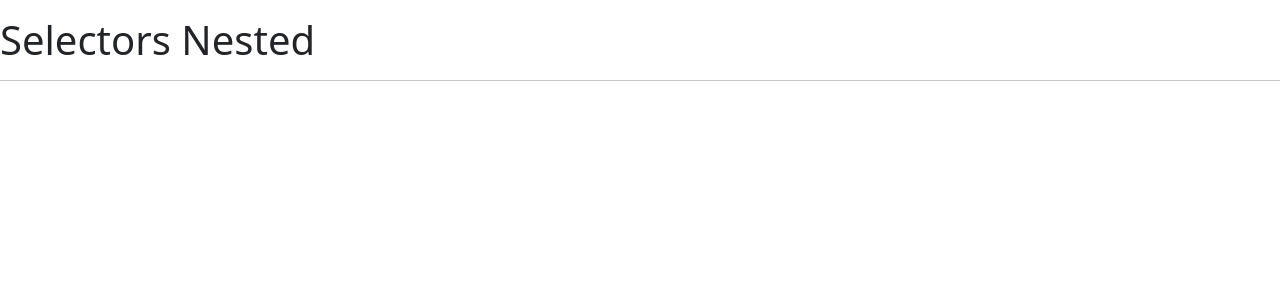
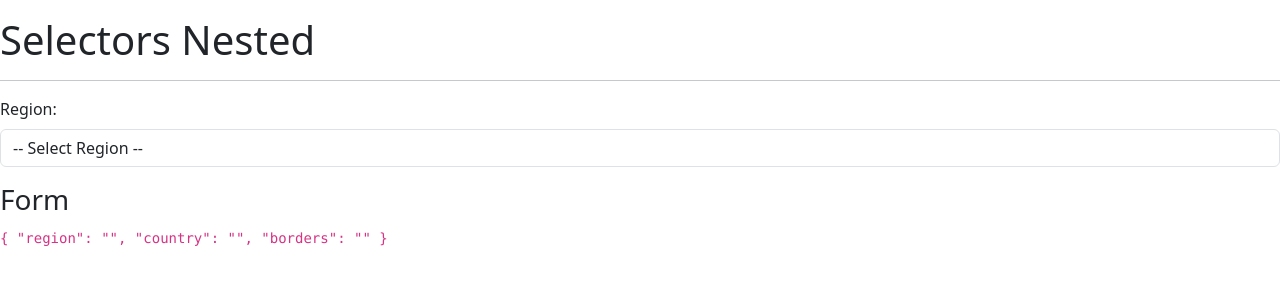
Before and after one commit to MuhamadIffatullathoif/angular-selectors, an Angular app: page /selector/selector in a window 1280 px wide. Shown: the top 300 px of the page. Built offline with nearby package versions, Linux system fonts and the light colour scheme.

Commit message:
02. Reactive Forms First Selector

```diff
--- a/src/app/countries/countries.module.ts
+++ b/src/app/countries/countries.module.ts
@@ -3,6 +3,7 @@ import { CommonModule } from '@angular/common';
 
 import { CountriesRoutingModule } from './countries-routing.module';
 import { SelectorPageComponent } from './pages/selector-page/selector-page.component';
+import {ReactiveFormsModule} from "@angular/forms";
 
 
 @NgModule({
@@ -11,7 +12,8 @@ import { SelectorPageComponent } from './pages/selector-page/selector-page.compo
   ],
   imports: [
     CommonModule,
-    CountriesRoutingModule
+    CountriesRoutingModule,
+    ReactiveFormsModule
   ]
 })
 export class CountriesModule { }
--- a/src/app/countries/pages/selector-page/selector-page.component.html
+++ b/src/app/countries/pages/selector-page/selector-page.component.html
@@ -1,2 +1,21 @@
 <h1 class="mt-3">Selectors Nested</h1>
 <hr>
+
+<form [formGroup]="myForm">
+
+  <!--Region-->
+  <div class="row mb-3">
+    <div class="col">
+      <label class="form-label">Region:</label>
+      <select class="form-control">
+        <option value="">-- Select Region --</option>
+      </select>
+    </div>
+  </div>
+
+</form>
+
+<h3>Form</h3>
+<code>
+  {{myForm.value | json}}
+</code>
--- a/src/app/countries/pages/selector-page/selector-page.component.ts
+++ b/src/app/countries/pages/selector-page/selector-page.component.ts
@@ -1,4 +1,5 @@
-import { Component } from '@angular/core';
+import {Component} from '@angular/core';
+import {FormBuilder, FormGroup, Validators} from "@angular/forms";
 
 @Component({
   selector: 'app-selector-page',
@@ -7,4 +8,12 @@ import { Component } from '@angular/core';
 })
 export class SelectorPageComponent {
 
+  public myForm: FormGroup = this.fb.group({
+    region: ['', Validators.required],
+    country: ['', Validators.required],
+    borders: ['', Validators.required],
+  })
+
+  constructor(private fb: FormBuilder) {
+  }
 }
```
